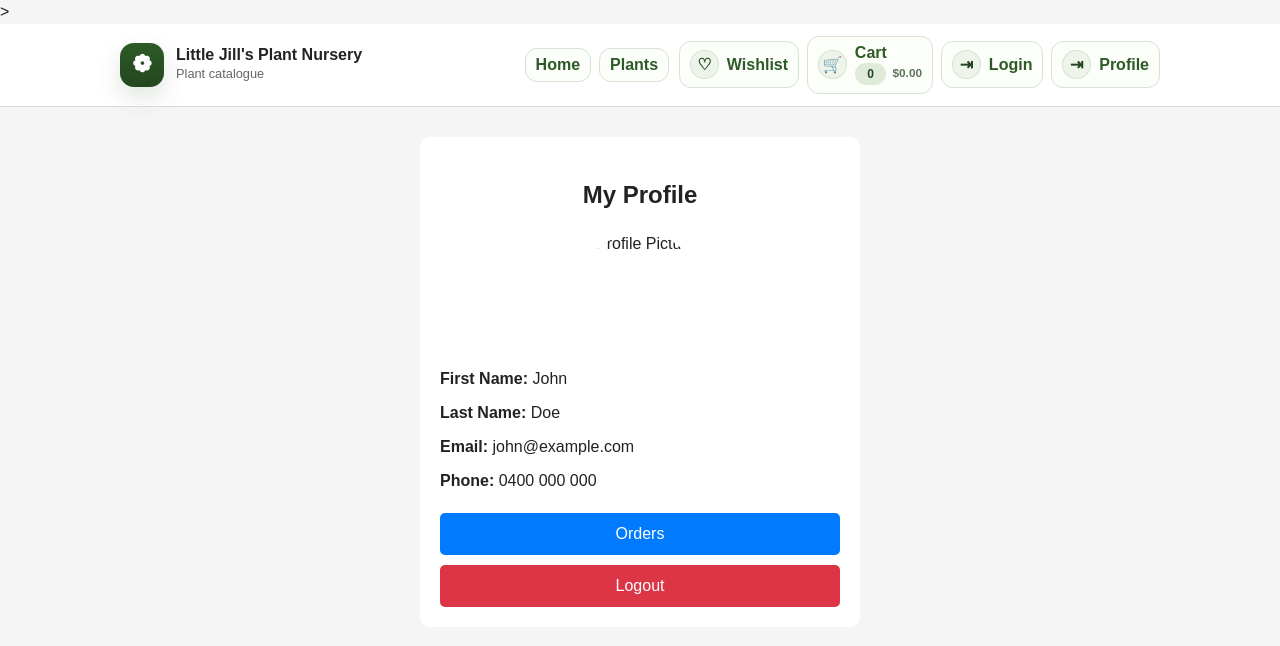
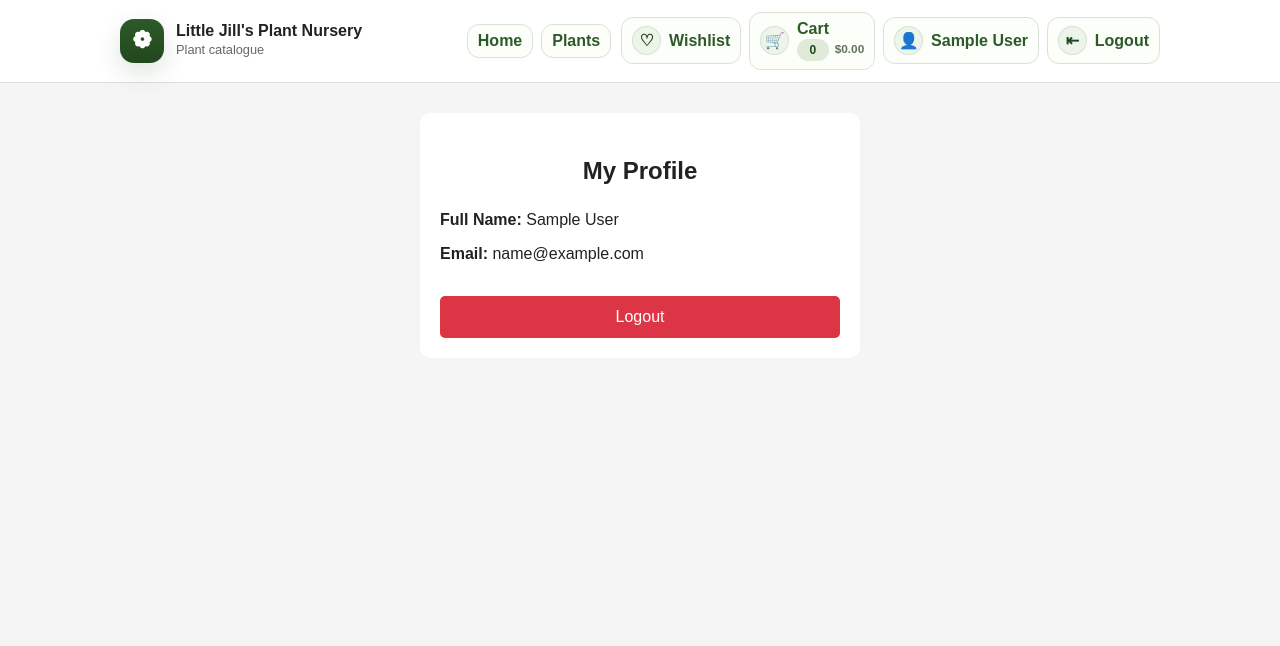
Before and after one commit to rowanjames04/SDS-Plant-Nursery, a Flask app: page /profile in a window 1280 px wide. Shown: the top 646 px of the page. Run offline with Flask 3, Linux system fonts and the light colour scheme; the visitor is signed in with stand-in values (Sample User, id 1); data that the repository does not hold is empty.

Commit message:
feat: add proper authentication UI and profile page
Add flash messages for login/logout feedback, conditionally render
nav buttons based on auth state, and replace hardcoded profile data
with dynamic current_user fields. Fix profile template DOCTYPE and
switch logout to POST method for better security.

```diff
--- a/app.py
+++ b/app.py
@@ -316,6 +316,7 @@ def login():
 
         if user and user.check_password(password):
             login_user(user)
+            flash(f'Welcome back, {user.full_name}!', 'success')
             next_page = request.form.get('next') or request.args.get('next')
             if next_page:
                 return redirect(next_page)
@@ -325,9 +326,10 @@ def login():
 
     return render_template('Login.html')
 
-@app.route("/logout")
+@app.route("/logout", methods=['GET', 'POST'])
 def logout():
     logout_user()
+    flash('You have been logged out.', 'info')
     return redirect(url_for('home'))
 
 @app.route("/wishlist")
--- a/templates/_header.html
+++ b/templates/_header.html
@@ -33,14 +33,21 @@
                         </span>
                     </span>
                 </a>
+                {% if current_user.is_authenticated %}
+                <a class="nav-button" href="{{ url_for('profile') }}">
+                    <span class="nav-icon-chip" aria-hidden="true">👤</span>
+                    <span>{{ current_user.full_name }}</span>
+                </a>
+                <a class="nav-button nav-button--icon" href="{{ url_for('logout') }}">
+                    <span class="nav-icon-chip" aria-hidden="true">⇤</span>
+                    <span>Logout</span>
+                </a>
+                {% else %}
                 <a class="nav-button nav-button--icon" href="{{ url_for('login') }}">
                     <span class="nav-icon-chip" aria-hidden="true">⇥</span>
                     <span>Login</span>
                 </a>
-                <a class="nav-button nav-button--icon" href="{{ url_for('profile')}}">
-                    <span class="nav-icon-chip" aria-hidden="true">⇥</span>
-                    <span>Profile</span>
-                </a>
+                {% endif %}
                 {% if current_user.is_authenticated and current_user.is_staff %}
                 <a class="nav-button" href="{{ url_for('admin.plants') }}">
                     <span>Admin</span>
--- a/templates/profile.html
+++ b/templates/profile.html
@@ -1,27 +1,24 @@
-<!DOCTYPE html>>
+<!DOCTYPE html>
 <html lang="en">
     <head>
         <meta charset="UTF-8">
         <meta name="viewport" content="width=device-width, initial-scale=1.0">
-        <title>Little Jill's Plant Nursery</title>
+        <title>Profile | Little Jill's Plant Nursery</title>
         <link rel="stylesheet" href="{{ url_for('static', filename='styles.css') }}">
     </head>
     <body>
         {% include '_header.html' %}
 
         <div class="boxcon">
-  <h2 class="titleprof">My Profile</h2>
+            <h2 class="titleprof">My Profile</h2>
 
-  <img class="pfp" src="" alt="Profile Picture">
+            <div class="info"><span class="label">Full Name:</span> {{ current_user.full_name }}</div>
+            <div class="info"><span class="label">Email:</span> {{ current_user.email }}</div>
 
-  <div class="info"><span class="label">First Name:</span> John</div>
-  <div class="info"><span class="label">Last Name:</span> Doe</div>
-  <div class="info"><span class="label">Email:</span> john@example.com</div>
-  <div class="info"><span class="label">Phone:</span> 0400 000 000</div>
-
-  <button class="about-btn">Orders</button>
-  <button class="logout-btn">Logout</button>
-</div>
+            <form action="{{ url_for('logout') }}" method="POST" style="margin-top: 20px;">
+                <button type="submit" class="logout-btn">Logout</button>
+            </form>
+        </div>
 
     </body>
 </html>
```
